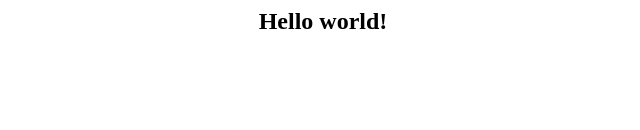
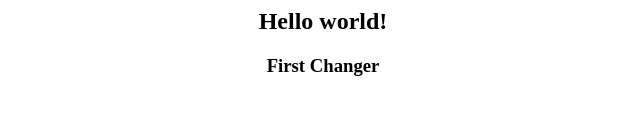
Before and after one commit to ybadri/Jenkins-assign, a plain HTML site: page index.html in a window 1280 px wide. Shown: the top 130 px of the page, without its empty margins (317-957 px from the left). Drawn offline with Linux system fonts and the light colour scheme.

Commit message:
First Change

```diff
--- a/index.html
+++ b/index.html
@@ -4,5 +4,6 @@
 </head>
 <body style = "background-image:url('images/github3.jpg'); background-size: 100%">
 <h2 ALIGN=CENTER>Hello world!</h2>
+<h3 ALIGN=CENTER>First Changer<h3>
 </body>
 </html>
```
